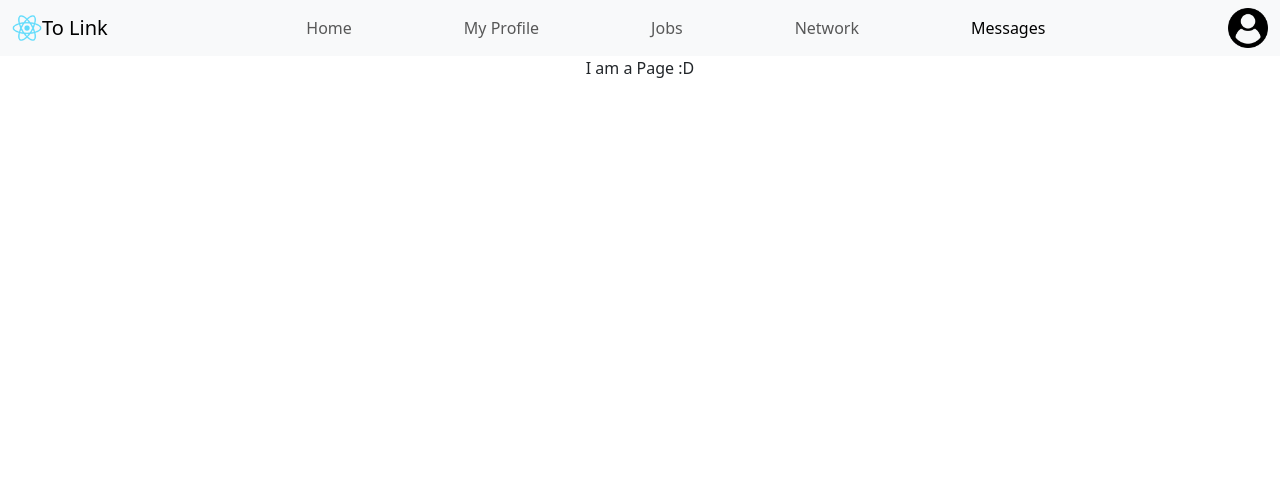
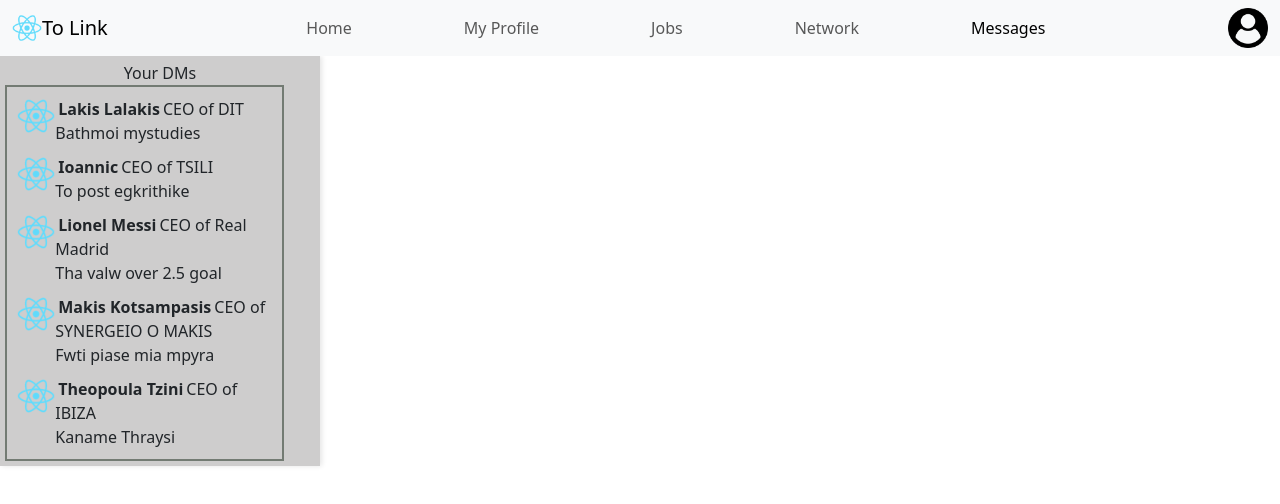
Before and after one commit to DPorichis/to-link, a React (Create React App) app: page /user/messages in a window 1280 px wide. Shown: the top 504 px of the page. Built offline with nearby package versions, Linux system fonts and the light colour scheme.

Commit message:
dms update and hover effect

```diff
--- /dev/null
+++ b/src/Components/Profile/ProfileDms.css
@@ -0,0 +1,3 @@
+.linkdms:hover{
+    background-color: rgb(122, 122, 122);
+}
--- /dev/null
+++ b/src/Components/Profile/ProfileDms.js
@@ -0,0 +1,26 @@
+import React from 'react';
+
+
+import './ProfileDms.css';
+
+
+
+function ProfileDms(props){
+
+
+return(
+
+<li className = "linkdms" key={props.name} style={{display:"flex", textAlign:"start",flexDirection: "row",margin:"5px", cursor:"pointer"}}>
+                            <img src="/logo192.png" alt="Avatar" style={{width :"15%",flexDirection: "column",height: "20%"}} className="link-image" />
+                            <div>
+                                <p style={{margin: "0"}}>
+                                    <span className="linkdms-name" style={{possition:"top",textAlign: "start", fontWeight: "bold",flexDirection: "column",margin: "3px" }}>{props.name}</span>
+                                    <span className="linkdms-title" style={{possition:"top",textAlign: "start"}}>{props.title}</span>
+                                </p>
+                                <span className="linkdms-Message" style={{textAlign: "end"}}>{props.Message}</span>
+                            </div>
+                        </li>
+
+);
+}
+export default ProfileDms
--- a/src/Pages/User/MessagesPGU.js
+++ b/src/Pages/User/MessagesPGU.js
@@ -1,11 +1,55 @@
 import React from "react";
 import Header from "../../Components/Header";
+import ProfileDms from "../../Components/Profile/ProfileDms";
 
 function MessagesPGU(props) {
+
+
+    const links =
+    [
+    {
+    name: "Lakis Lalakis",
+    title:"CEO of DIT",
+    imgURL: "/logo192.png",
+    Message: "Bathmoi mystudies "
+    },
+    {
+    name: "Ioannic",
+    title: "CEO of TSILI" ,
+    imgURL: "/logo192.png",
+    Message: "To post egkrithike"
+    },
+    {
+    name: "Lionel Messi",
+    title: "CEO of Real Madrid",
+    imgURL: "/logo192.png",
+    Message: "Tha valw over 2.5 goal"
+    },
+    {
+    name: "Makis Kotsampasis",
+    title: "CEO of SYNERGEIO O MAKIS",
+    imgURL: "/logo192.png",
+    Message : "Fwti piase mia mpyra"
+    },
+    {
+    name: "Theopoula Tzini",
+    title: "CEO of IBIZA",
+    imgURL: "/logo192.png",
+    Message : "Kaname Thraysi"
+    },
+    ];
+
     return (
         <div>
             <Header log="user" act="messages"/>
-            I am a Page :D
+            <div className="sidebar">
+            Your DMs
+                <div className = "Links">
+                {links.map((link) =>
+                <ProfileDms name = {link.name} title = {link.title} Message={link.Message} />
+            )}
+                </div>
+            </div>
         </div>
     );
 }
```
